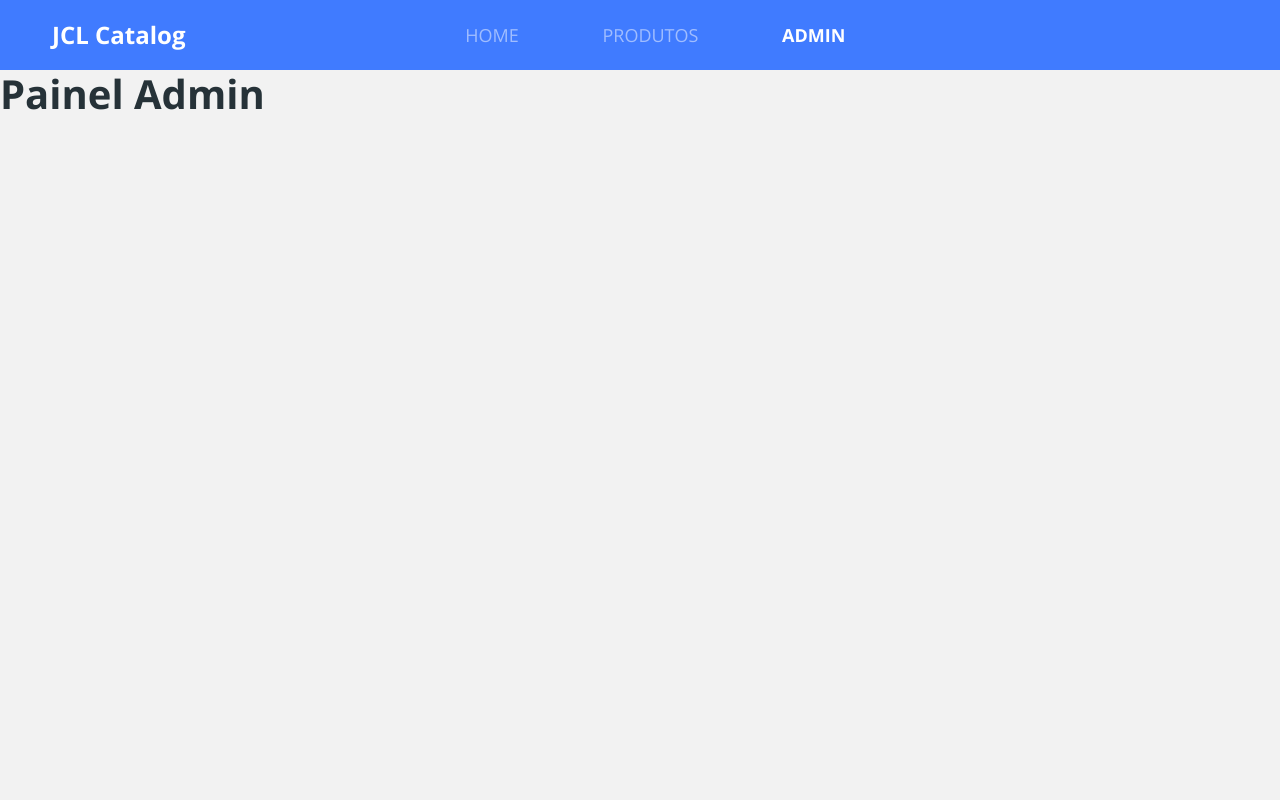
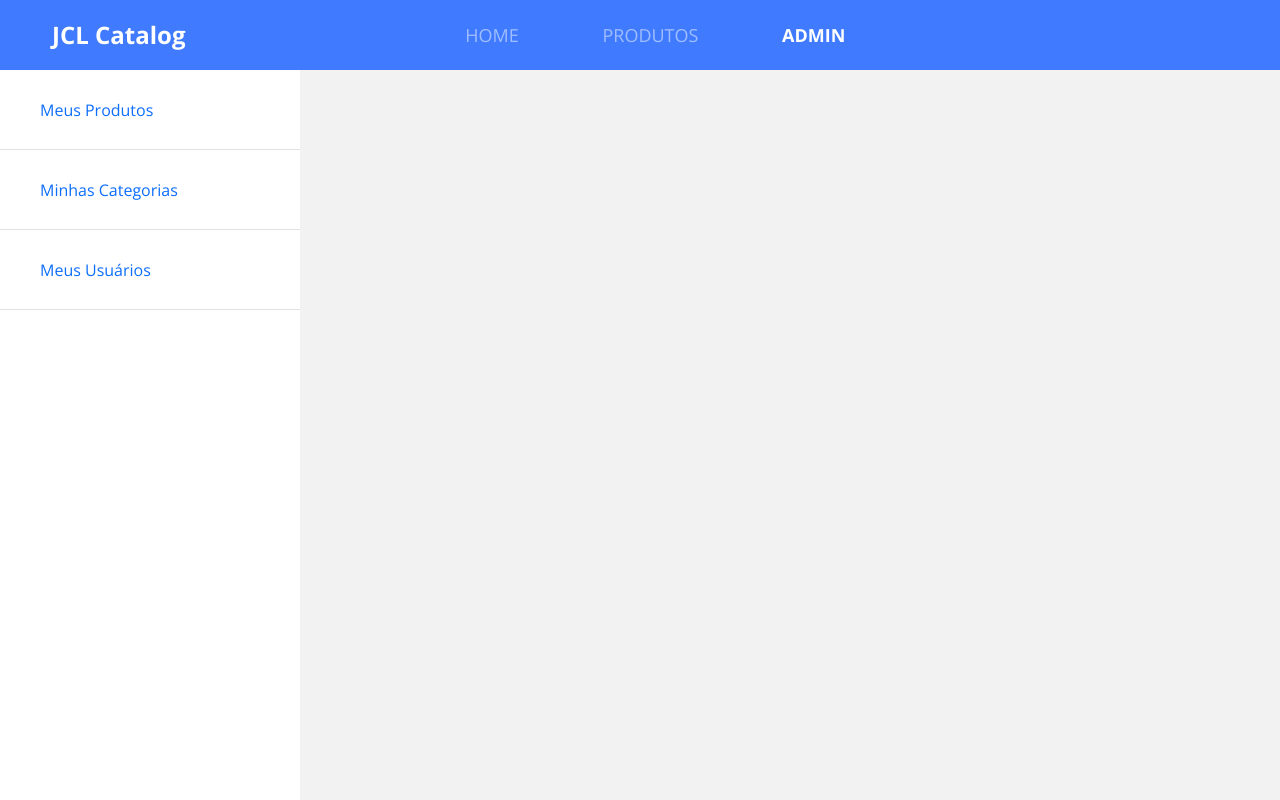
Before and after one commit to jcleonel/jcl-catalog, a React (Create React App) app in the folder front-web/: page /admin in a window 1280 px wide. Built offline with nearby package versions, Linux system fonts and the light colour scheme.

Commit message:
Admin NavBar

```diff
--- /dev/null
+++ b/front-web/src/pages/Admin/components/AdminNavBar/index.tsx
@@ -0,0 +1,21 @@
+import './styles.scss';
+
+const AdminNavBar = () => {
+    return (
+       <nav className="admin-nav-container">
+           <ul>
+               <li>
+                   <a href="link" className="admin-nav-item"> Meus Produtos </a>
+               </li>
+               <li>
+                    <a href="link" className="admin-nav-item"> Minhas Categorias </a>
+               </li>
+               <li>
+                    <a href="link" className="admin-nav-item"> Meus Usuários </a>
+               </li>
+           </ul>
+       </nav>
+    )
+}
+
+export default AdminNavBar;
--- /dev/null
+++ b/front-web/src/pages/Admin/components/AdminNavBar/styles.scss
@@ -0,0 +1,14 @@
+.admin-nav-container {
+    width: 300px;
+    background-color: #FFF;
+    height: calc(100vh - 70px);
+}
+
+.admin-nav-item {
+    height: 80px;
+    display: block;
+    border-bottom: 1px solid #E1E1E1;
+    display: flex;
+    align-items: center;
+    padding-left: 40px;
+}
--- a/front-web/src/pages/Admin/index.tsx
+++ b/front-web/src/pages/Admin/index.tsx
@@ -1,8 +1,9 @@
+import AdminNavBar from "./components/AdminNavBar";
 
 const Admin = () => {
     return (
         <div>
-            <h1>Painel Admin</h1>
+            <AdminNavBar />
         </div>
     )
 }
```
Also changed, not shown: front-web/src/pages/Admin/styles.scss (added).
